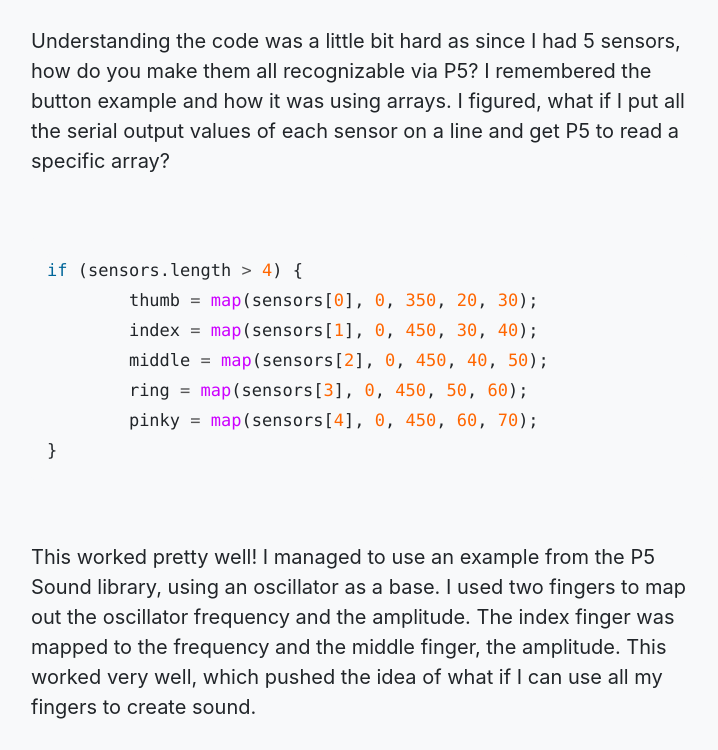
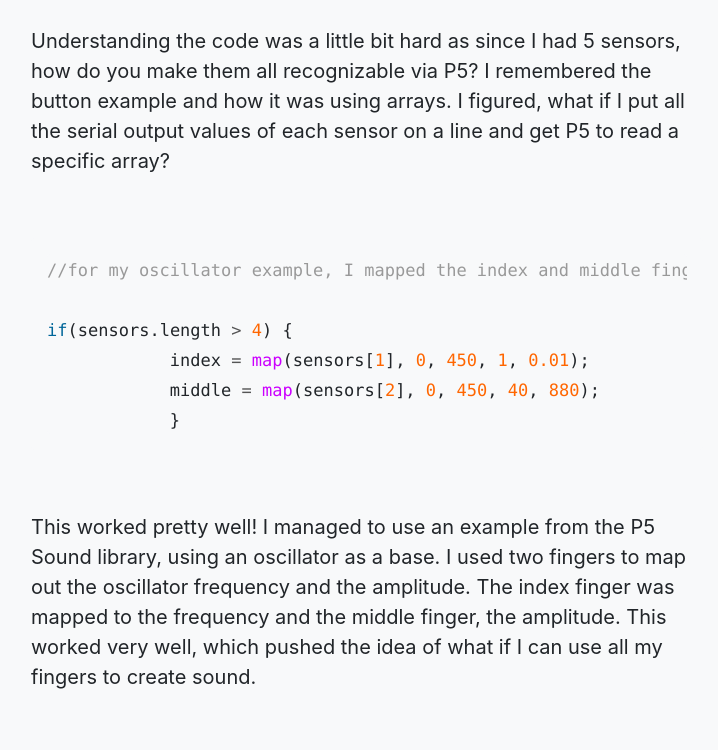
Before and after one commit to ixdwtruong/ixdwtruong.github.io, a Jekyll site: the page built from _posts/0001-01-06-intobjp2.md, in a window 1280 px wide and 900 px high, scrolled down 3910 px, cut to the strip 0-750 px from the top of the window. Shown: the whole strip, without its empty margins (273-991 px from the left). Built offline with Jekyll 4.4.1, drawn with Linux system fonts in a browser that asks for light colours.

Commit message:
Update 0001-01-06-intobjp2.md

````diff
--- a/_posts/0001-01-06-intobjp2.md
+++ b/_posts/0001-01-06-intobjp2.md
@@ -93,13 +93,12 @@ Understanding the code was a little bit hard as since I had 5 sensors, how do yo
 <br>
 
 ```javascript
-if (sensors.length > 4) {
-        thumb = map(sensors[0], 0, 350, 20, 30);
-        index = map(sensors[1], 0, 450, 30, 40);
-        middle = map(sensors[2], 0, 450, 40, 50);
-        ring = map(sensors[3], 0, 450, 50, 60);
-        pinky = map(sensors[4], 0, 450, 60, 70);
-}
+//for my oscillator example, I mapped the index and middle fingers to the specific frequency from the original sketch
+
+if(sensors.length > 4) {
+            index = map(sensors[1], 0, 450, 1, 0.01);
+            middle = map(sensors[2], 0, 450, 40, 880);
+            }
 ```
 
 <br>
````
